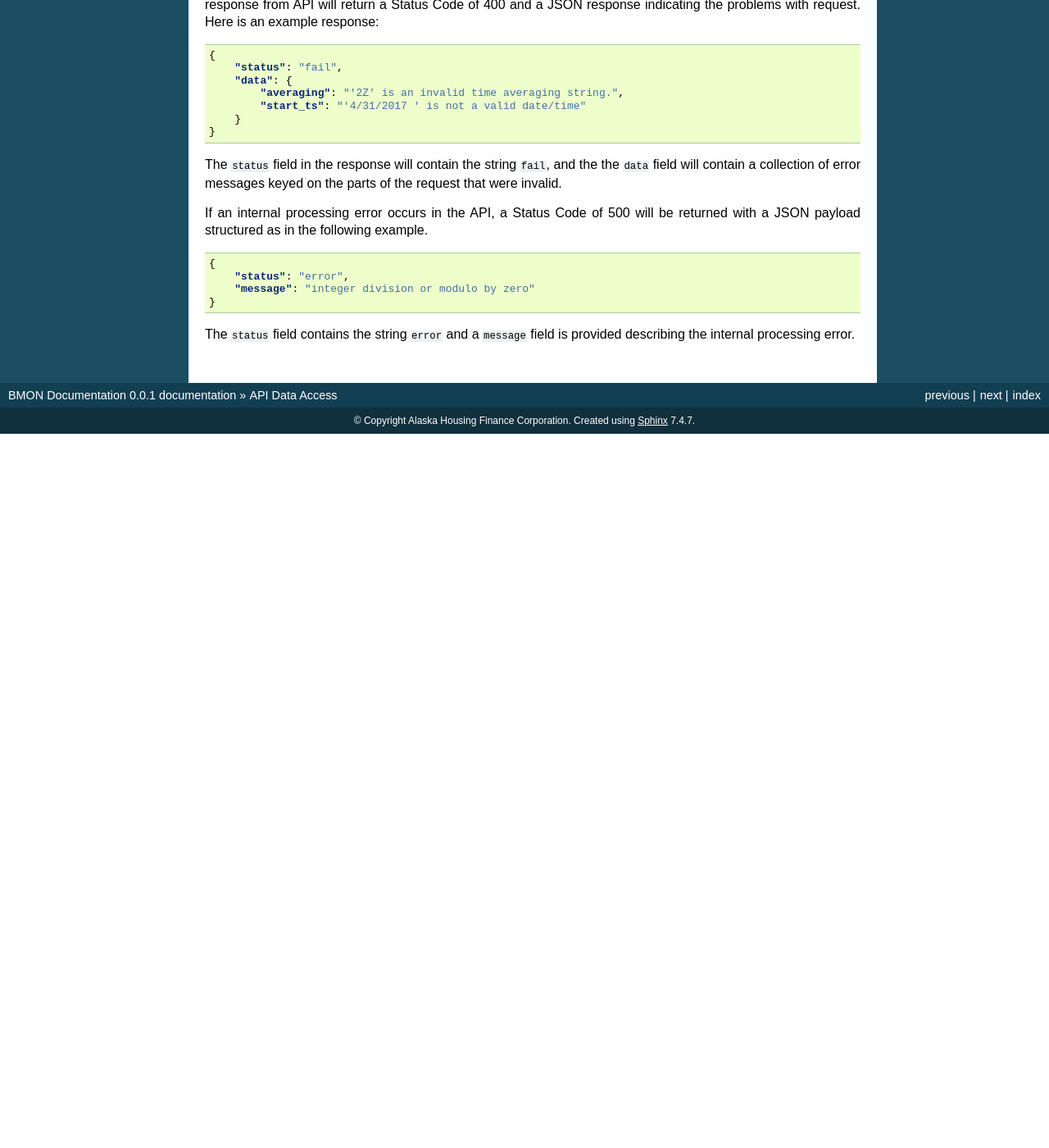
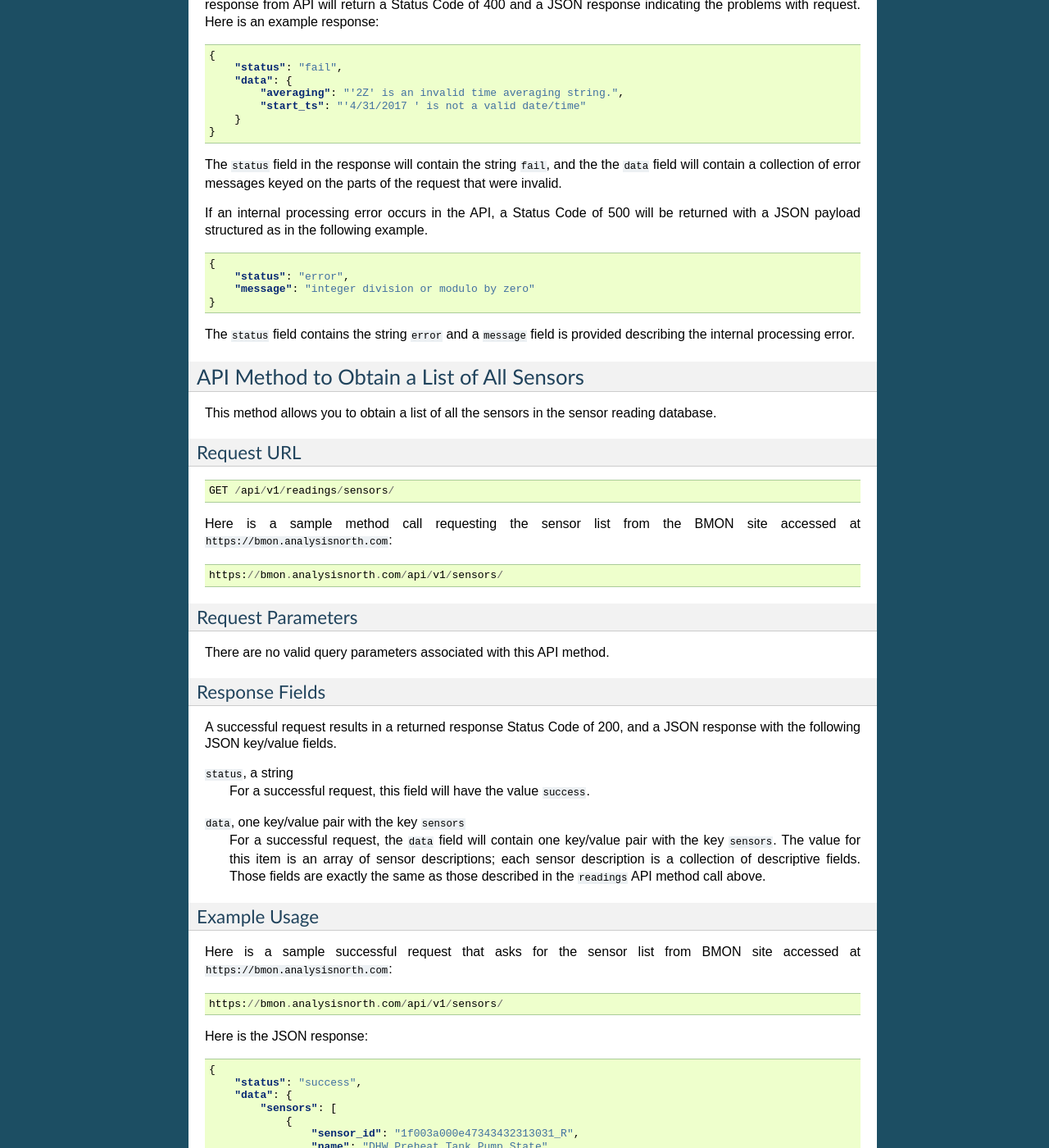
Before and after one commit to alanmitchell/bmon, a Sphinx documentation site: the page built from docs/source/api-data-access.rst, in a window 1280 px wide and 1400 px high, scrolled down 4156 px. Shown: the whole window at 82% size. Built offline with Sphinx 7.4.7, drawn with Linux system fonts in a browser that asks for light colours; before the commit the page ends 4685 px from its top, so only the background shows below that; some of the changed text lies outside the part shown.

Commit message:
Documented sensors list API call.

```diff
--- a/docs/source/api-data-access.rst
+++ b/docs/source/api-data-access.rst
@@ -291,3 +291,136 @@ will be returned with a JSON payload structured as in the following example.
 
 The ``status`` field contains the string ``error`` and a ``message`` field is
 provided describing the internal processing error.
+
+API Method to Obtain a List of All Sensors
+------------------------------------------
+
+This method allows you to obtain a list of all the sensors in the
+sensor reading database.
+
+Request URL
+~~~~~~~~~~~
+
+::
+
+    GET /api/v1/readings/sensors/
+
+Here is a sample method call requesting the sensor list from the
+BMON site accessed at ``https://bmon.analysisnorth.com``::
+
+    https://bmon.analysisnorth.com/api/v1/sensors/
+
+Request Parameters
+~~~~~~~~~~~~~~~~~~
+
+There are no valid query parameters associated with this API method.
+
+Response Fields
+~~~~~~~~~~~~~~~
+
+A successful request results in a returned response Status Code of 200, and
+a JSON response with the following JSON key/value fields.
+
+``status``, a string
+    For a successful request, this field will have the value ``success``.
+
+``data``, one key/value pair with the key ``sensors``
+    For a successful request, the ``data`` field will contain one key/value
+    pair with the key ``sensors``.  The value for this item is an array
+    of sensor descriptions; each sensor description is a collection of
+    descriptive fields.  Those fields are exactly the same as those
+    described in the ``readings`` API method call above.
+
+Example Usage
+~~~~~~~~~~~~~
+
+Here is a sample successful request that asks for the sensor list from
+BMON site accessed at ``https://bmon.analysisnorth.com``::
+
+    https://bmon.analysisnorth.com/api/v1/sensors/
+
+Here is the JSON response:
+
+.. code-block:: json
+
+    {
+        "status": "success",
+        "data": {
+            "sensors": [
+                {
+                    "sensor_id": "1f003a000e47343432313031_R",
+                    "name": "DHW Preheat Tank Pump State",
+                    "calculated": false,
+                    "other_props": "",
+                    "calc_order": 0,
+                    "formatting_func": "",
+                    "notes": "No sensor notes available.",
+                    "units": "1=On 0=Off",
+                    "tran_calc_func": "",
+                    "buildings": [
+                        {
+                            "sensor_group": "Domestic Hot Water",
+                            "name": "Kaluza House",
+                            "latitude": 60.12426,
+                            "timezone": "US/Alaska",
+                            "bldg_id": 5,
+                            "longitude": -149.442547
+                        }
+                    ]
+                },
+                {
+                    "sensor_id": "1f003a000e47343432313031_TC",
+                    "name": "DHW Preheat Tank Bottom Temp",
+                    "calculated": false,
+                    "other_props": "",
+                    "calc_order": 0,
+                    "formatting_func": "",
+                    "notes": "No sensor notes available.",
+                    "units": "deg F",
+                    "tran_calc_func": "",
+                    "buildings": [
+                        {
+                            "sensor_group": "Domestic Hot Water",
+                            "name": "Kaluza House",
+                            "latitude": 60.12426,
+                            "timezone": "US/Alaska",
+                            "bldg_id": 5,
+                            "longitude": -149.442547
+                        }
+                    ]
+                },
+                # many more sensors
+            ]
+        }
+    }
+
+Errors
+~~~~~~
+
+Errors can occur while processing an API request.  If the errors are related
+to a poorly formed request, then the response from API will return a Status
+Code of 400 and a JSON response indicating the problems with request.  Here is
+an example response:
+
+.. code-block:: json
+
+    {
+        "status": "fail",
+        "data": {
+            "stuff": "Invalid query parameter.",
+            "more": "Invalid query parameter."
+        }
+    }
+
+If an internal processing error occurs in the API, a Status Code of 500
+will be returned with a JSON payload structured as in the following example.
+
+.. code-block:: json
+
+    {
+        "status": "error",
+        "message": "integer division or modulo by zero"
+    }
+
+The ``status`` field contains the string ``error`` and a ``message`` field is
+provided describing the internal processing error.
```
